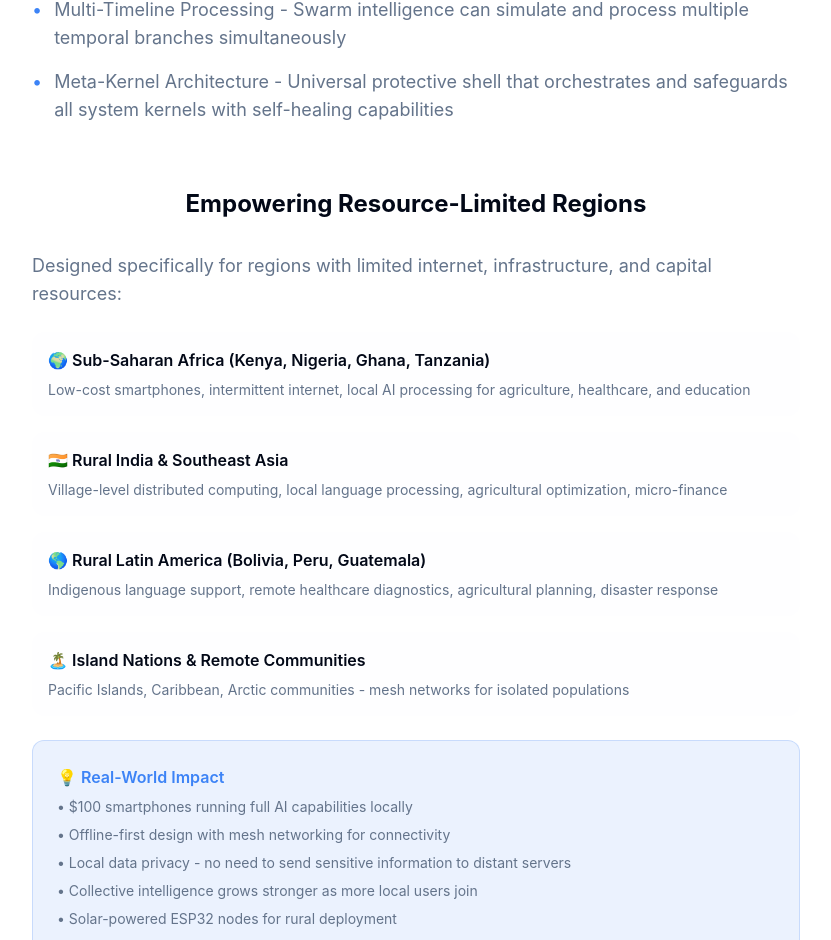
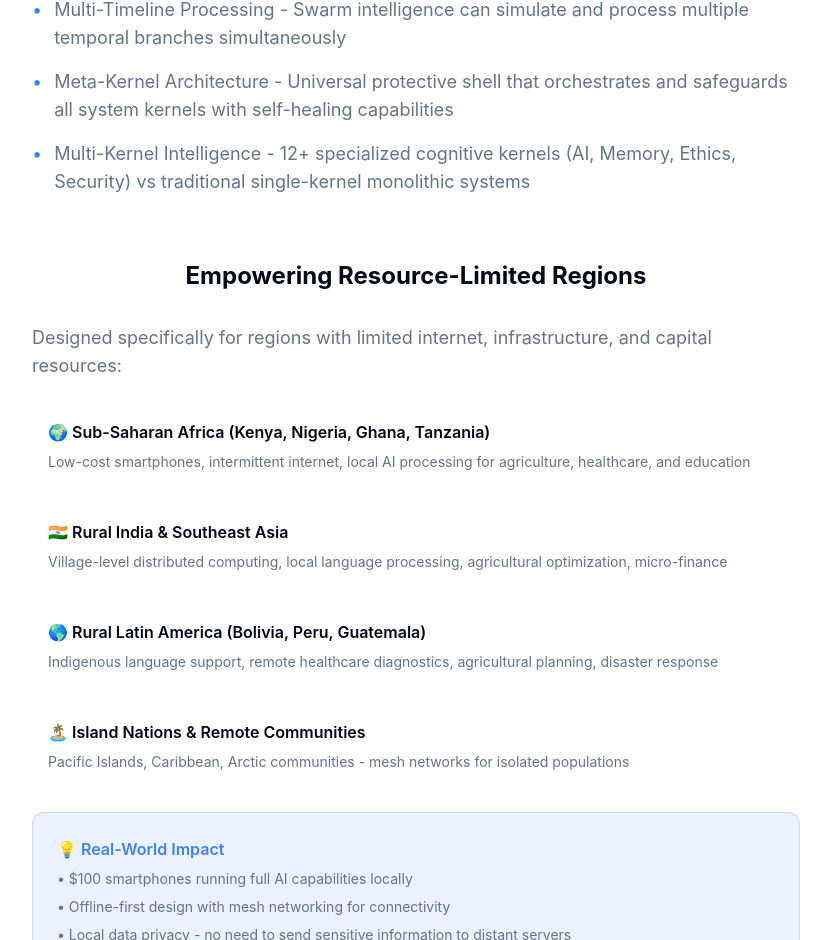
Before and after one commit to AurixLabs/Swarm-of-Swarms-Neural-OS, a React (Vite) app: page / in a window 1280 px wide. Shown: the part 1789-2729 px from the top of the page, without its empty margins (224-1055 px from the left). Built offline with nearby package versions, Linux system fonts and the light colour scheme.

Commit message:
Add multi-kernel architecture
Add multi-kernel architecture as a revolutionary feature and explain its differences from traditional computing systems.

```diff
--- a/src/pages/HomePage.tsx
+++ b/src/pages/HomePage.tsx
@@ -24,7 +24,8 @@ const HomePage = () => {
     "Quantum-Ready Temporal Modules - Architecture supports quantum temporal computing through distributed quantum state management",
     "Causal Consistency Engine - Immutable ethics layer ensures temporal paradox prevention and causality enforcement",
     "Multi-Timeline Processing - Swarm intelligence can simulate and process multiple temporal branches simultaneously",
-    "Meta-Kernel Architecture - Universal protective shell that orchestrates and safeguards all system kernels with self-healing capabilities"
+    "Meta-Kernel Architecture - Universal protective shell that orchestrates and safeguards all system kernels with self-healing capabilities",
+    "Multi-Kernel Intelligence - 12+ specialized cognitive kernels (AI, Memory, Ethics, Security) vs traditional single-kernel monolithic systems"
   ];
 
   return (
```
